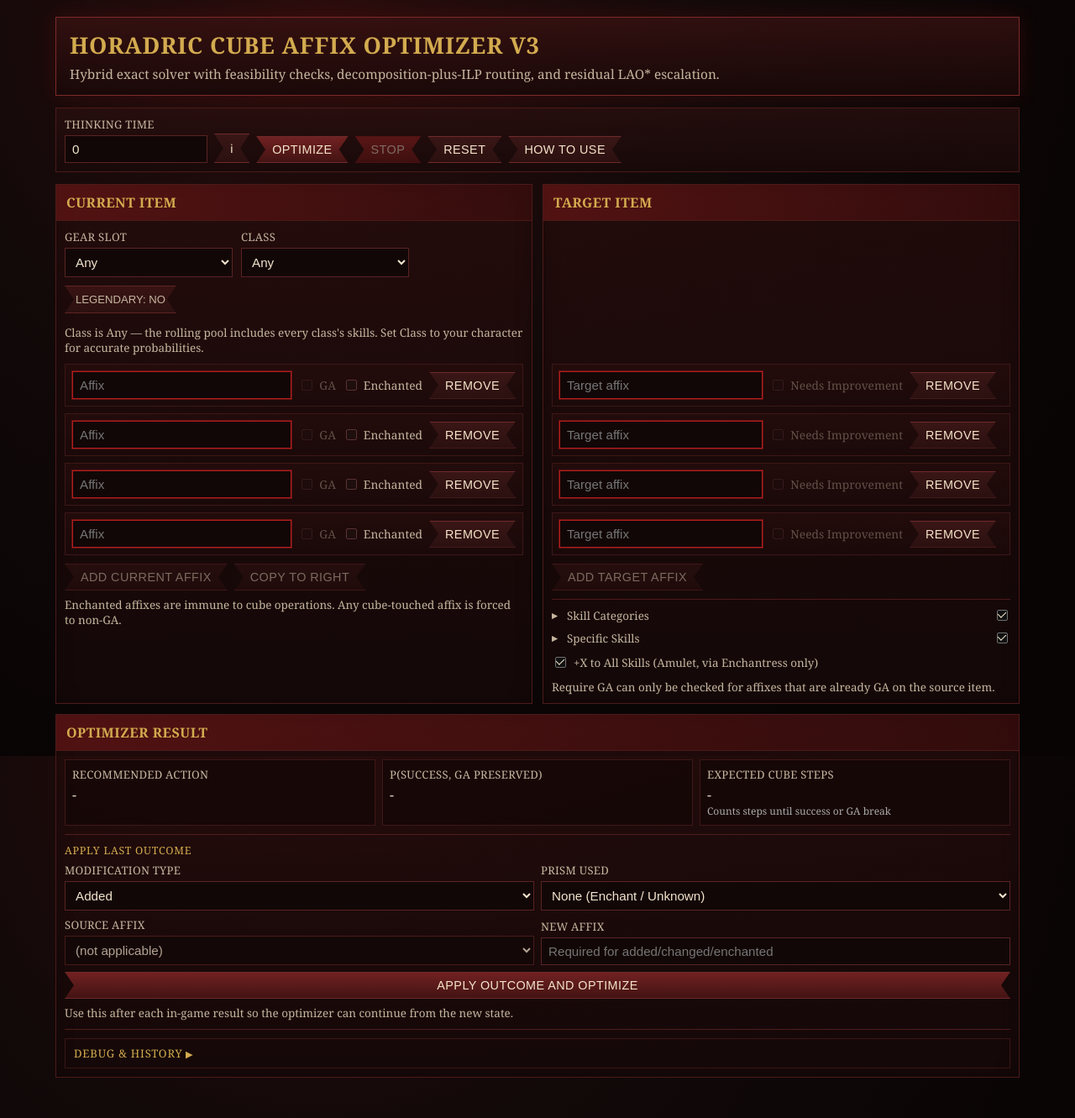
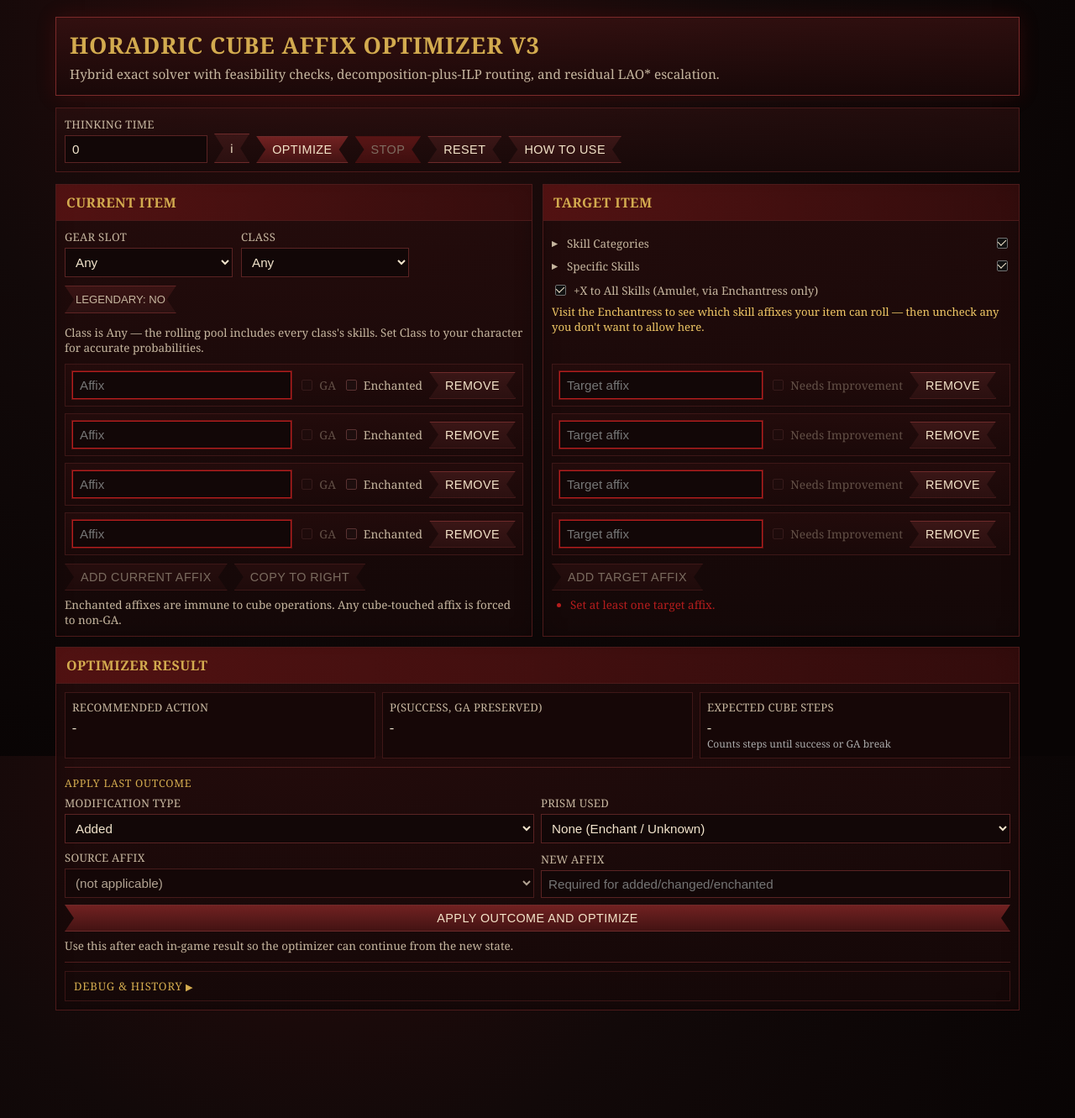
Before and after one commit to slaymaker1907/slaymaker1907.github.io, a Jekyll site: the page built from d4cubeoptim/index.html, in a window 1280 px wide. Shown: the whole page at 84% size. Built offline with Jekyll 4.4.1, drawn with Linux system fonts in a browser that asks for light colours; after the commit the page ends 1251 px from its top, so only the background shows below that; part of the change alters nothing that is shown.

Commit message:
Fix various UI issues
Co-Authored-By: Claude Sonnet 4.6 <noreply@anthropic.com>

```diff
--- a/d4cubeoptim/index.html
+++ b/d4cubeoptim/index.html
@@ -283,9 +283,7 @@ permalink: /d4cubeoptim/
 
 		/* Skill filter */
 		.skill-filter {
-			margin-top: 10px;
-			border-top: 1px solid var(--edge);
-			padding-top: 6px;
+			padding: 4px 0 2px;
 		}
 
 		.skill-filter details {
@@ -325,8 +323,6 @@ permalink: /d4cubeoptim/
 		}
 
 		.skill-filter-list {
-			max-height: 150px;
-			overflow-y: auto;
 			padding: 3px 0 3px 18px;
 			display: flex;
 			flex-direction: column;
@@ -361,10 +357,6 @@ permalink: /d4cubeoptim/
 			margin-top: 4px;
 		}
 
-		.skill-filter-all-skills.sf-hidden {
-			display: none;
-		}
-
 		.skill-filter-warning {
 			display: none;
 			font-size: 0.82rem;
@@ -382,6 +374,41 @@ permalink: /d4cubeoptim/
 			font-size: 0.84rem;
 			color: var(--muted);
 		}
+
+		#skill-filter-container {
+			overflow-y: auto;
+			margin-bottom: 10px;
+			scrollbar-width: thin;
+			scrollbar-color: #7b2a2a #1a0808;
+		}
+
+		#skill-filter-container::-webkit-scrollbar { width: 8px; }
+
+		#skill-filter-container::-webkit-scrollbar-track {
+			background: #1a0808;
+			border-left: 1px solid var(--edge);
+		}
+
+		#skill-filter-container::-webkit-scrollbar-thumb {
+			background: linear-gradient(180deg, #7b2a2a, #4c1a1a);
+			border-radius: 2px;
+		}
+
+		#skill-filter-container::-webkit-scrollbar-thumb:hover {
+			background: linear-gradient(180deg, #9a3535, #6e2424);
+		}
+
+		.panel-errors {
+			list-style: disc;
+			padding: 0 0 0 22px;
+			margin: 8px 0 0;
+			color: var(--danger);
+			font-size: 0.84rem;
+		}
+
+		.panel-errors:empty { display: none; }
+
+		.panel-errors li { margin: 2px 0; }
 
 		.panel-actions {
 			margin-top: 10px;
@@ -755,33 +782,19 @@ permalink: /d4cubeoptim/
 					<p class="legend">
 						Enchanted affixes are immune to cube operations. Any cube-touched affix is forced to non-GA.
 					</p>
+					<ul class="panel-errors" id="current-errors"></ul>
 				</div>
 			</section>
 
 			<section class="panel" id="target-panel">
 				<h2>Target Item</h2>
 				<div class="panel-body">
-					<div class="top-row" aria-hidden="true" style="visibility: hidden; pointer-events: none; user-select: none;">
-						<div class="field" style="width: 200px;">
-							<label>&nbsp;</label>
-							<select disabled></select>
-						</div>
-						<div class="field" style="width: 200px;">
-							<label>&nbsp;</label>
-							<select disabled></select>
-						</div>
-						<button class="toggle" disabled>&nbsp;</button>
-						<div style="flex-basis: 100%; height: 0; margin: 0;"></div>
-						<button class="toggle" disabled>&nbsp;</button>
-					</div>
+					<div id="skill-filter-container"></div>
 					<div class="affix-list" id="target-affixes"></div>
 					<div class="panel-actions">
 						<button id="add-target-affix" class="btn ghost">Add Target Affix</button>
 					</div>
-					<div id="skill-filter-container"></div>
-					<p class="legend">
-						Require GA can only be checked for affixes that are already GA on the source item.
-					</p>
+					<ul class="panel-errors" id="target-errors"></ul>
 				</div>
 			</section>
 		</div>
@@ -1315,18 +1328,14 @@ permalink: /d4cubeoptim/
 			}
 
 			sanitizeState();
-			const illegalSelection = getFirstIllegalAffixSelection();
-			if (illegalSelection) {
-				renderStatus(illegalSelection.message, "");
+			const validationErrors = getPanelValidationErrors();
+			if (validationErrors.length > 0) {
+				renderStatus("", "");
+				renderPanelErrors();
 				return;
 			}
 			const runState = exportCurrentState();
 			const runTarget = exportTargetState();
-
-			if (runTarget.affixes.length === 0) {
-				renderStatus("Set at least one target affix.", "");
-				return;
-			}
 
 			ensureWorker();
 			activeRunId += 1;
@@ -1751,9 +1760,10 @@ permalink: /d4cubeoptim/
 
 		function syncTargetPanelSpacer() {
 			const realRow = document.querySelector("#current-panel .top-row");
-			const spacer = document.querySelector("#target-panel .top-row[aria-hidden]");
-			if (realRow && spacer) {
-				spacer.style.height = realRow.offsetHeight + "px";
+			const filterContainer = document.getElementById("skill-filter-container");
+			if (realRow && filterContainer) {
+				filterContainer.style.height = realRow.offsetHeight + "px";
+				filterContainer.style.maxHeight = realRow.offsetHeight + "px";
 			}
 		}
 
@@ -1764,6 +1774,7 @@ permalink: /d4cubeoptim/
 			renderCurrentAffixes();
 			renderTargetAffixes();
 			renderSkillFilter();
+			renderPanelErrors();
 			renderManualControls();
 			renderSolverDiagnostics(lastDiagnostics);
 			renderGARisk(lastOneStepRisk);
@@ -1854,22 +1865,6 @@ permalink: /d4cubeoptim/
 				return !appState.skillFilter.specificSkills.includes(name);
 			}
 			return false;
-		}
-
-		// Returns true if any filled current or target slot has a skill rank affix.
-		function hasAnySkillAffixOnItem() {
-			const allEntries = [...appState.current.affixes, ...appState.target.affixes];
-			return allEntries.some((entry) => {
-				const affix = entry && entry.affixId ? AFFIX_BY_ID[entry.affixId] : null;
-				if (!affix) return false;
-				const { family, id } = affix;
-				return (
-					family === "specific-skill" ||
-					family === "class-specific-general" ||
-					family === "class-agnostic-general" ||
-					(!family && id === "to-all-skills")
-				);
-			});
 		}
 
 		function snapshotSkillFilterLegality() {
@@ -1923,7 +1918,6 @@ permalink: /d4cubeoptim/
 				appState.skillFilter = computeDefaultSkillFilter();
 			}
 			const f = appState.skillFilter;
-			const showAllSkills = (gearSlot === "Amulet" || gearSlot === "Any");
 
 			const root = document.createElement("div");
 			root.className = "skill-filter";
@@ -2114,9 +2108,9 @@ permalink: /d4cubeoptim/
 				root.appendChild(details);
 			}
 
-			// ── +X to All Skills (standalone, Amulet/Any only) ──
+			// ── +X to All Skills (standalone) ──
 			const allSkillsRow = document.createElement("div");
-			allSkillsRow.className = "skill-filter-all-skills" + (showAllSkills ? "" : " sf-hidden");
+			allSkillsRow.className = "skill-filter-all-skills";
 			const allSkillsCb = document.createElement("input");
 			allSkillsCb.type = "checkbox";
 			allSkillsCb.checked = f.allSkills;
@@ -2142,16 +2136,14 @@ permalink: /d4cubeoptim/
 			root.appendChild(allSkillsRow);
 
 			// ── Enchantress warning ──
-			// Only shown for slots where defaults have skills enabled, so the user
-			// knows to visit the Enchantress to refine what skills the item can get.
-			// Omit for Ring/Weapon defaults (nothing enabled = no useful visit needed).
+			// Shown whenever the skill filter is at defaults, reminding the user
+			// to visit the Enchantress to discover which skills their item can roll.
 			const warning = document.createElement("p");
 			warning.className = "skill-filter-warning";
 			warning.textContent =
 				"Visit the Enchantress to see which skill affixes your item can roll — " +
 				"then uncheck any you don't want to allow here.";
-			const isDisabledDefault = SKILL_FILTER_DISABLED_SLOTS.has(gearSlot);
-			if (!isDisabledDefault && isSkillFilterAtDefaults() && hasAnySkillAffixOnItem()) {
+			if (isSkillFilterAtDefaults()) {
 				warning.classList.add("sf-visible");
 			}
 			root.appendChild(warning);
@@ -3085,47 +3077,54 @@ permalink: /d4cubeoptim/
 			});
 		}
 
-		function getFirstIllegalAffixSelection() {
+		function getPanelValidationErrors() {
+			const errors = [];
 			const gearSlot = getCurrentGearSlotForFiltering();
 			const className = getCurrentClassForFiltering();
-			if (gearSlot === "Any" && className === "Any") {
-				// Still check skill filter even in Any/Any mode.
-				for (const entry of appState.current.affixes) {
-					const affix = entry && entry.affixId ? AFFIX_BY_ID[entry.affixId] : null;
-					if (affix && isSkillAffixBlockedByFilter(affix)) {
-						return { message: `Current affix "${affix.name}" is blocked by the skill filter. Adjust the Skill Filter below the target affixes.` };
-					}
-				}
-				for (const entry of appState.target.affixes) {
-					const affix = entry && entry.affixId ? AFFIX_BY_ID[entry.affixId] : null;
-					if (affix && isSkillAffixBlockedByFilter(affix)) {
-						return { message: `Target affix "${affix.name}" is blocked by the skill filter. Adjust the Skill Filter below the target affixes.` };
-					}
-				}
-				return null;
-			}
+			const isAnyAny = gearSlot === "Any" && className === "Any";
 
 			for (const entry of appState.current.affixes) {
 				const affix = entry && entry.affixId ? AFFIX_BY_ID[entry.affixId] : null;
-				if (affix && !isAffixLegalForCurrentSlot(affix, gearSlot, className)) {
-					return { message: `Current affix "${affix.name}" is not legal on ${gearSlot} for class ${className}. Set Gear Slot and Class to Any to disable narrowing.` };
-				}
-				if (affix && isSkillAffixBlockedByFilter(affix)) {
-					return { message: `Current affix "${affix.name}" is blocked by the skill filter. Adjust the Skill Filter below the target affixes.` };
-				}
-			}
-
+				if (!affix) continue;
+				if (!isAnyAny && !isAffixLegalForCurrentSlot(affix, gearSlot, className)) {
+					errors.push({ panel: "current",
+						text: `"${affix.name}" is not legal on ${gearSlot} for class ${className}.` });
+				}
+				if (isSkillAffixBlockedByFilter(affix)) {
+					errors.push({ panel: "current",
+						text: `"${affix.name}" is blocked by the skill filter.` });
+				}
+			}
 			for (const entry of appState.target.affixes) {
 				const affix = entry && entry.affixId ? AFFIX_BY_ID[entry.affixId] : null;
-				if (affix && !isAffixLegalForCurrentSlot(affix, gearSlot, className)) {
-					return { message: `Target affix "${affix.name}" is not legal on ${gearSlot} for class ${className}. Set Gear Slot and Class to Any to disable narrowing.` };
-				}
-				if (affix && isSkillAffixBlockedByFilter(affix)) {
-					return { message: `Target affix "${affix.name}" is blocked by the skill filter. Adjust the Skill Filter below the target affixes.` };
-				}
-			}
-
-			return null;
+				if (!affix) continue;
+				if (!isAnyAny && !isAffixLegalForCurrentSlot(affix, gearSlot, className)) {
+					errors.push({ panel: "target",
+						text: `"${affix.name}" is not legal on ${gearSlot} for class ${className}.` });
+				}
+				if (isSkillAffixBlockedByFilter(affix)) {
+					errors.push({ panel: "target",
+						text: `"${affix.name}" is blocked by the skill filter.` });
+				}
+			}
+			if (!appState.target.affixes.some((e) => e && e.affixId)) {
+				errors.push({ panel: "target", text: "Set at least one target affix." });
+			}
+			return errors;
+		}
+
+		function renderPanelErrors() {
+			const errors = getPanelValidationErrors();
+			const currentUl = document.getElementById("current-errors");
+			const targetUl = document.getElementById("target-errors");
+			if (!currentUl || !targetUl) return;
+			currentUl.innerHTML = "";
+			targetUl.innerHTML = "";
+			for (const e of errors) {
+				const li = document.createElement("li");
+				li.textContent = e.text;
+				(e.panel === "current" ? currentUl : targetUl).appendChild(li);
+			}
 		}
 
 		function affixIdFromText(text) {
```
